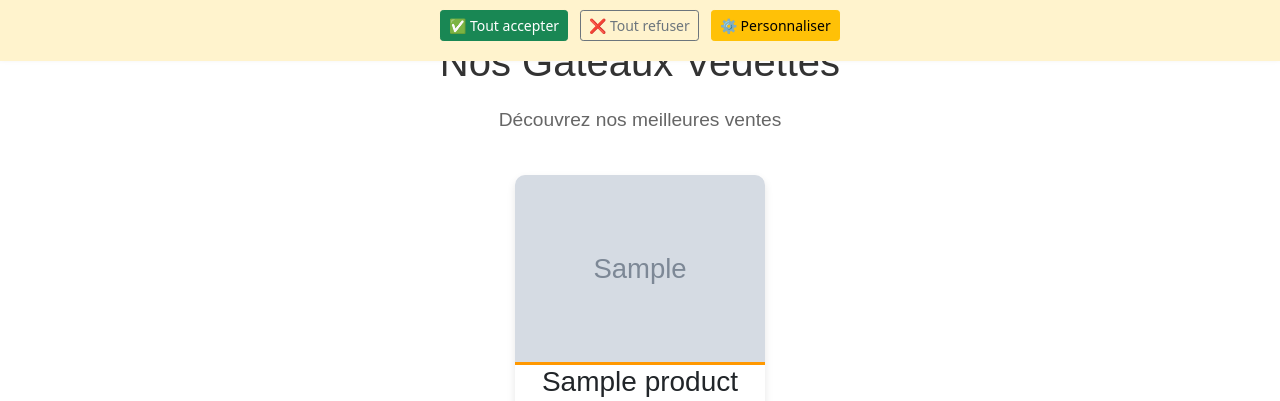
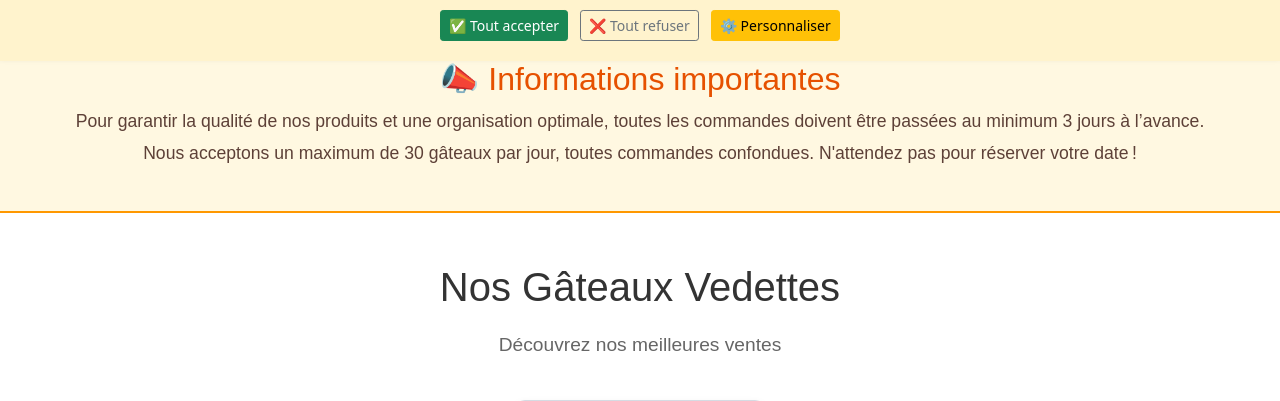
Before and after one commit to MaouanYassir/sweetyworld, a Django app: template templates/shop/index.html in a window 1280 px wide. Shown: the part 739-1140 px from the top of the page. Run offline with Django 5.2, Linux system fonts and the light colour scheme; the template is opened without the code that fills it: most values are stand-ins (such as "Sample title", 1, 10 or a date in 2020); grey boxes marked "Sample" are stand-in pictures; some libraries are stand-ins or nearby versions.

Commit message:
ajout des informations de ventes dans la page index plus traduction en ndls

```diff
--- a/templates/shop/index.html
+++ b/templates/shop/index.html
@@ -16,6 +17,14 @@
         </div>
     </section>
 
+    <!-- Info Commande Section -->
+    <section class="order-info fade-in">
+        <div class="container-info">
+            <h2>📣 {% trans "Informations importantes" %}</h2>
+            <p>{% trans "Pour garantir la qualité de nos produits et une organisation optimale, toutes les commandes doivent être passées au minimum 3 jours à l’avance." %}</p>
+            <p>{% trans "Nous acceptons un maximum de 30 gâteaux par jour, toutes commandes confondues. N'attendez pas pour réserver votre date !" %}</p>
+        </div>
+    </section>
 
     <!-- Featured Cakes Section -->
     <section class="featured-cakes">
@@ -168,27 +149,31 @@
         border-bottom: 3px solid #ff9800;
     }
 
-    .cake-title {
-        color: #333;
-        font-size: 1.5rem;
-        padding: 10px 0;
-    }
-
     .cake-price {
         color: #ff9800;
         font-size: 1.2rem;
         padding-bottom: 10px;
     }
 
-    .about {
-        padding: 50px 20px;
-        background-color: #f9f9f9;
+    .order-info {
+        background-color: #fff8e1;
+        padding: 40px 20px;
         text-align: center;
+        border-top: 2px solid #ff9800;
+        border-bottom: 2px solid #ff9800;
+        margin-top: 30px;
     }
 
-    .cta {
-        padding: 50px 20px;
-        text-align: center;
+    .order-info h2 {
+        color: #e65100;
+        font-size: 2rem;
+        margin-bottom: 10px;
+    }
+
+    .order-info p {
+        color: #5d4037;
+        font-size: 1.1rem;
+        margin-bottom: 5px;
     }
 
     @keyframes fadeIn {
@@ -201,18 +186,9 @@
             transform: translateY(0);
         }
     }
+
+    .fade-in {
+        animation: fadeIn 1.5s ease-in-out;
+    }
 </style>
-
-<!-- JavaScript for smooth scroll effect (optional) -->
-<script>
-    // If you need to add smooth scrolling for anchors
-    document.querySelectorAll('a[href^="#"]').forEach(anchor => {
-        anchor.addEventListener('click', function(e) {
-            e.preventDefault();
-            document.querySelector(this.getAttribute('href')).scrollIntoView({
-                behavior: 'smooth'
-            });
-        });
-    });
-</script>
 {% endblock %}
```
Also changed, not shown: other parts of templates/shop/index.html (+7 -34 lines), db.sqlite3, locale/nl/LC_MESSAGES/django.po, 1 other file. Lines whose indentation alone changed are shown as unchanged.
